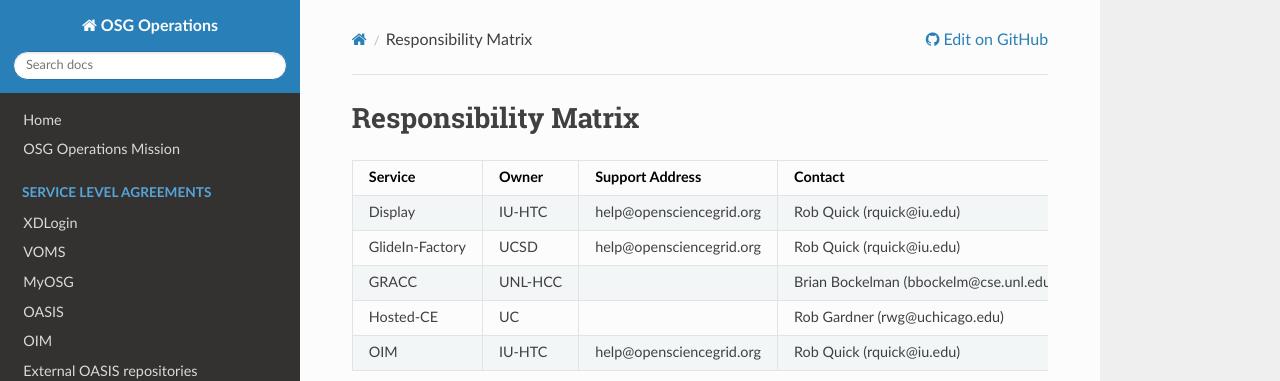
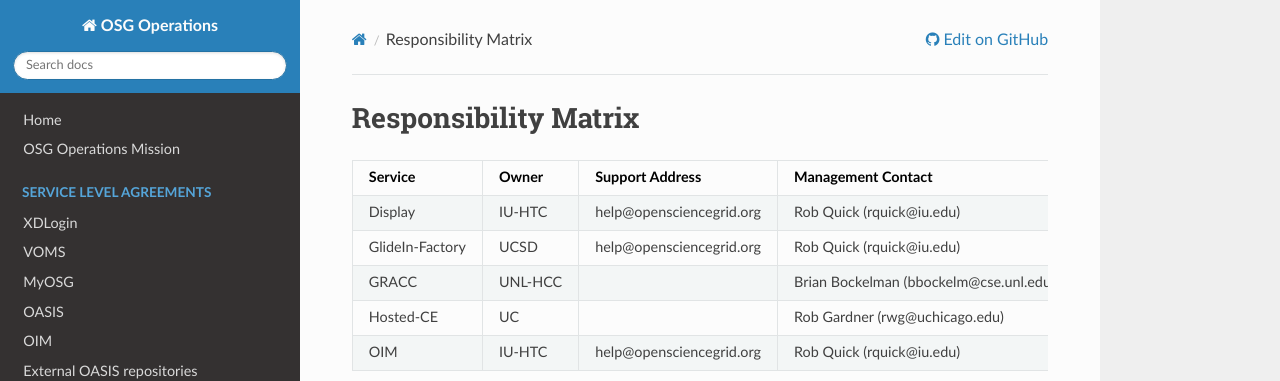
Before and after one commit to osg-htc/operations, an MkDocs documentation site: the page built from docs/ServiceManagement/ResponsibilityMatrix.md, in a window 1280 px wide. Shown: the top 381 px of the page. Built offline with MkDocs 1.6.1, drawn with Linux system fonts in a browser that asks for light colours; nearby versions of some CDN libraries; old or Windows-style settings are respelled for this version of MkDocs.

Commit message:
Update ResponsibilityMatrix.md

```diff
--- a/docs/ServiceManagement/ResponsibilityMatrix.md
+++ b/docs/ServiceManagement/ResponsibilityMatrix.md
@@ -1,6 +1,6 @@
 # Responsibility Matrix
 
-| Service         | Owner   | Support Address          | Contact                                | Service Catalog | Service Portfolio |
+| Service         | Owner   | Support Address          | Management Contact                     | Service Catalog | Service Portfolio |
 |-----------------|---------|--------------------------|----------------------------------------|-----------------|-------------------|
 | Display         | IU-HTC  | help@opensciencegrid.org | Rob Quick (rquick@iu.edu)              |                 |                   |
 | GlideIn-Factory | UCSD    | help@opensciencegrid.org | Rob Quick (rquick@iu.edu)              |                 |                   |
```
